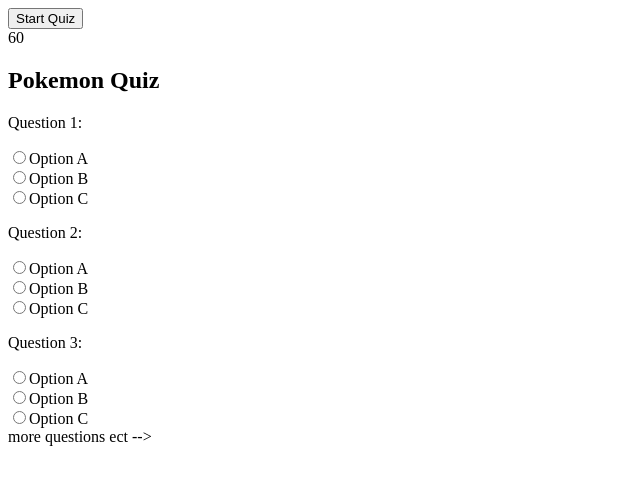
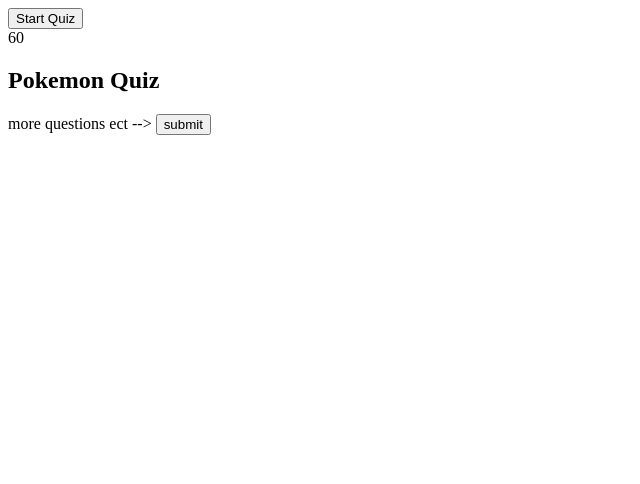
Before and after one commit to KhepriSol/bootcamp-quiz, a plain HTML site: page dist/index.html in a window 1280 px wide. Shown: the whole page, without its empty margins (0-640 px from the left). Drawn offline with Linux system fonts and the light colour scheme; files that its build step writes are made by us from their sources; files whose address does not match are found by name.

Commit message:
redoing my html
reworking my html atm

```diff
--- a/dist/index.html
+++ b/dist/index.html
@@ -4,6 +4,7 @@
     <meta charset="UTF-8">
     <meta http-equiv="X-UA-Compatible" content="IE=edge">
     <meta name="viewport" content="width=device-width, initial-scale=1.0">
+    <link rel="stylesheet" type="text/css" href="style.css">
     <title>Document</title>
 
 
@@ -12,23 +13,13 @@
 
     <form id="Pokemon">
         <button id="start-button">Start Quiz</button>
-
         <div id="timer">60</div>
+        <div id="questions"></div>
         <script src="script.js"></script>
         <h2>Pokemon Quiz</h2>
-        <p>Question 1:</p>
-        <input type="radio" name="question1" value="A">Option A<br>
-        <input type="radio" name="question1" value="B">Option B<br>
-        <input type="radio" name="question1" value="C">Option C<br>
-        <p>Question 2:</p>
-        <input type="radio" name="question2" value="A">Option A<br>
-        <input type="radio" name="question2" value="B">Option B<br>
-        <input type="radio" name="question2" value="C">Option C<br>
-        <p>Question 3:</p>
-        <input type="radio" name="question3" value="A">Option A<br>
-        <input type="radio" name="question3" value="B">Option B<br>
-        <input type="radio" name="question3" value="C">Option C<br>
+
         <!--> more questions ect -->
+        <button id="submit">submit</button>
     </form>
 
 
--- a/script.js
+++ b/script.js
@@ -1,7 +1,8 @@
 const form = document.getElementById("Pokemon");
+const startButton = document.getElementById("start-button");
 
-
-const startButton = document.getElementById("start-button");
+let timeLeft = 60; // time in seconds
+let timerInterval;
 
 function updateTimer(timeLeft) {
   // update the timer display
@@ -11,8 +12,7 @@ function updateTimer(timeLeft) {
 
 startButton.addEventListener("click", function() {
   // start quiz and timer
-  let timeLeft = 60; // time in seconds
-  let timerInterval = setInterval(function() {
+  timerInterval = setInterval(function() {
     timeLeft--;
     updateTimer(timeLeft); // update the timer display
     if (timeLeft === 0) {
@@ -27,11 +27,12 @@ startButton.addEventListener("click", function() {
 
 function showQuestion(questionNumber) {
   // show the question and options
-  currentQuestion = questionNumber
+  currentQuestion = questionNumber;
 }
 
 function endQuiz() {
   // end the quiz and show the form for saving the score
+  form.style.display = "block";
 }
 
 let currentQuestion = 1;
```
Also changed, not shown: dist/script.dev.js (+7 -4 lines), index.html (+4 -13 lines), dist/script.min.js, 3 other files.
